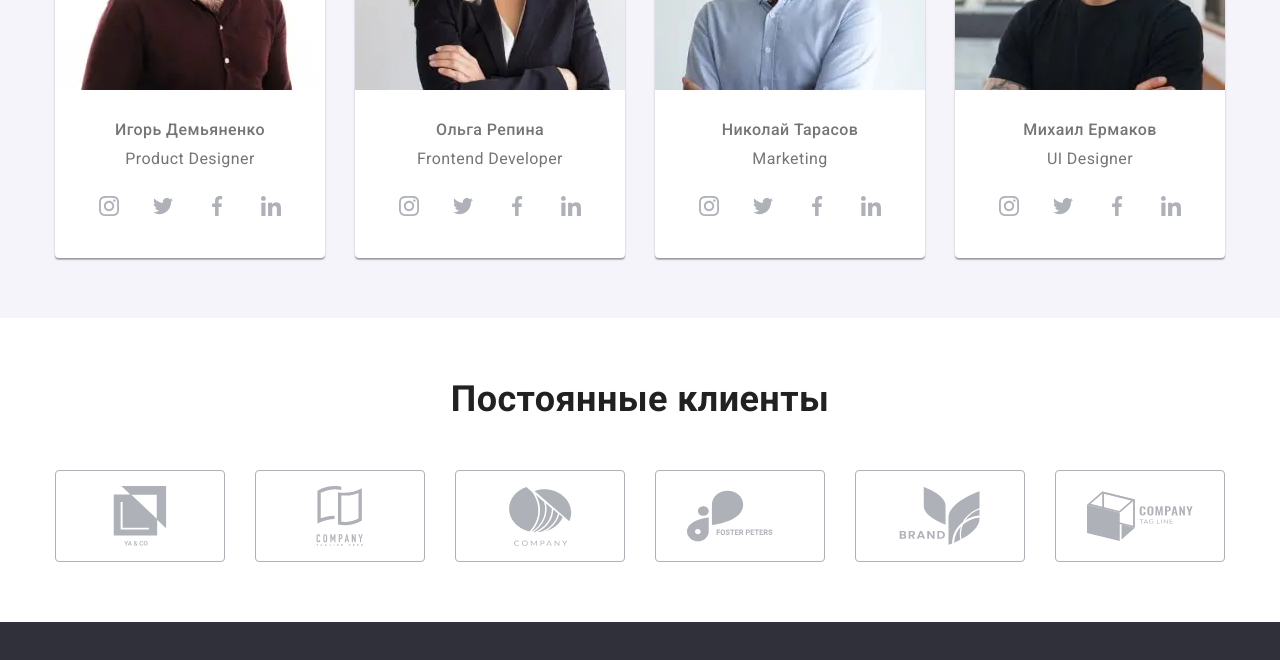
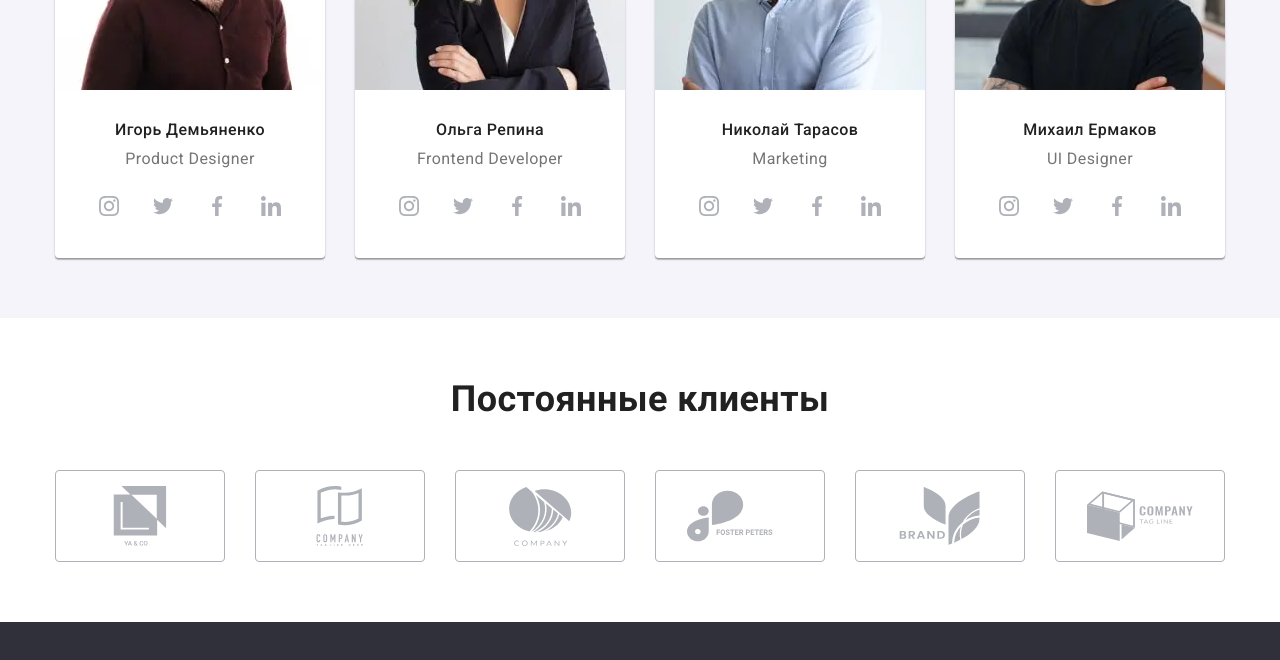
Before and after one commit to danilenkova/goit-markup-hw-08, a plain HTML site: page index.html in a window 1280 px wide. Shown: the part 1820-2480 px from the top of the page. Drawn offline with nearby package versions, Linux system fonts and the light colour scheme.

Commit message:
Добавляет исправление оформления

```diff
--- a/sass/components/_studio-team.scss
+++ b/sass/components/_studio-team.scss
@@ -52,6 +52,7 @@
   font-weight: 500;
   font-size: 16px;
   line-height: 1.188;
+  color: $secondary-text-color;
   @media screen and (min-width: 1200px) {
     line-height: 1.19;
   }
```
Also changed, not shown: css/main.css, css/main.min.css, 2 other files.
